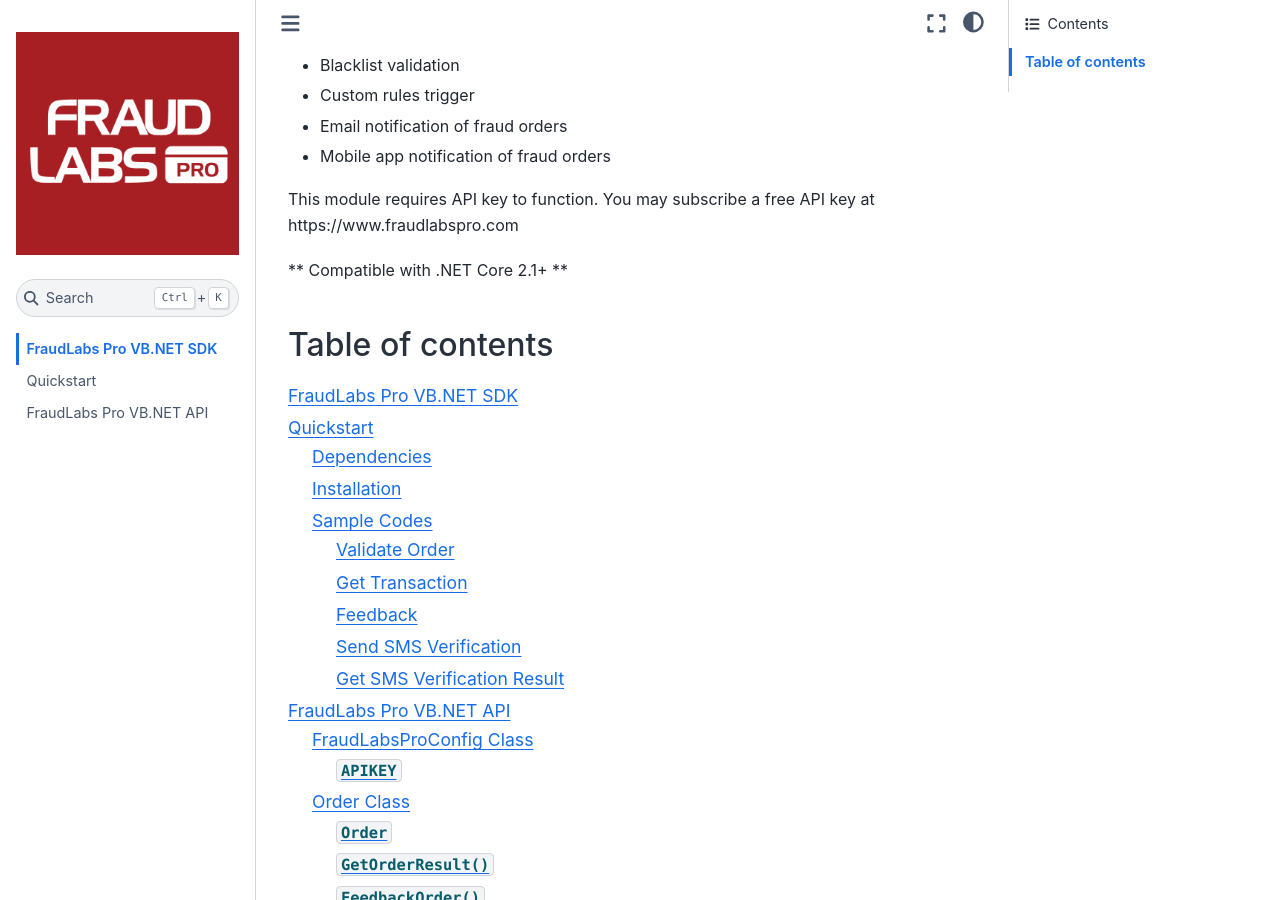
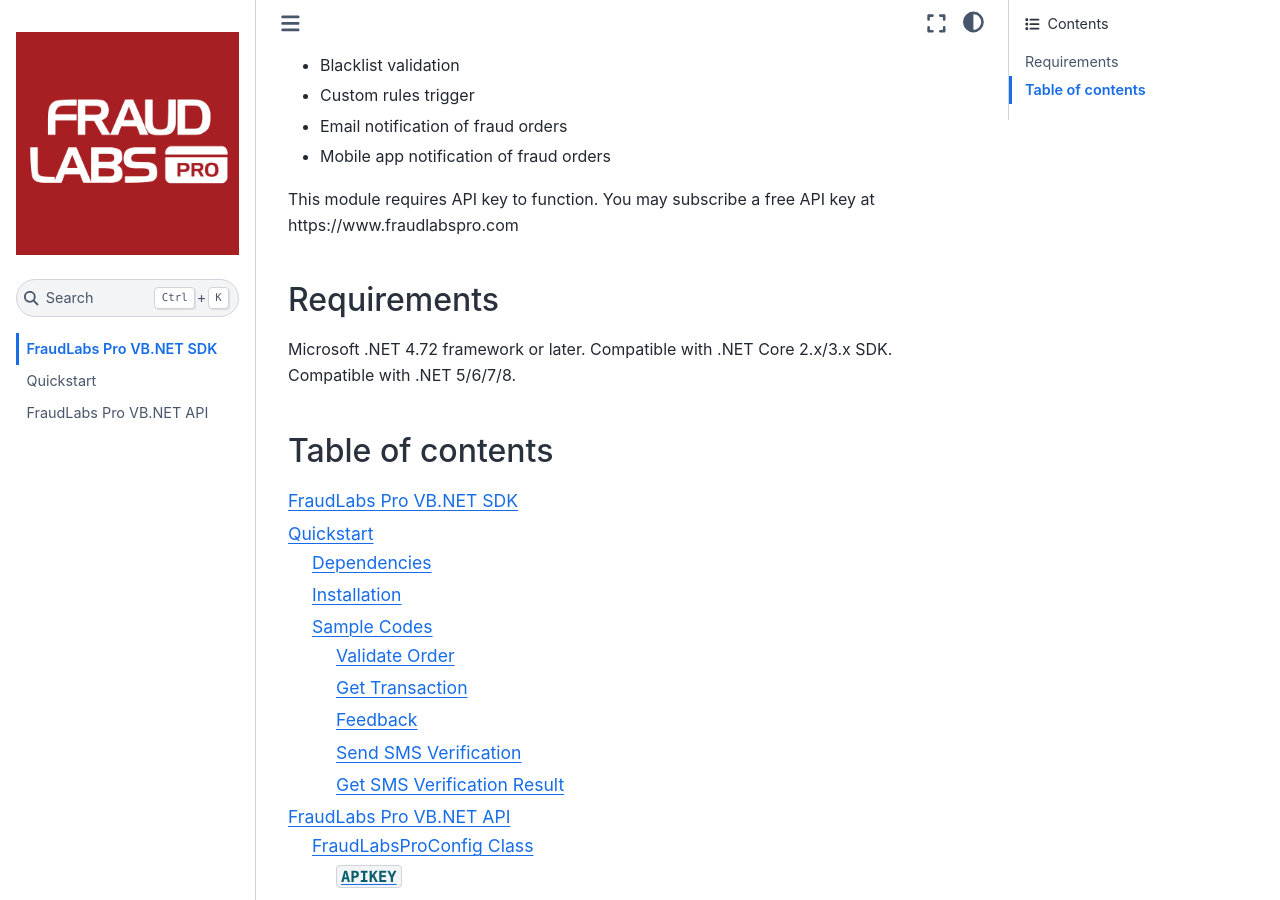
Before and after one commit to fraudlabspro/fraudlabspro-dotnet, a Sphinx documentation site: the page built from docs/source/index.md, in a window 1280 px wide and 900 px high, scrolled down 381 px. Built offline with Sphinx 7.4.7 and the Sphinx Book theme 1.1.4, drawn with Linux system fonts in a browser that asks for light colours.

Commit message:
Updated for compatibility with .NET 8

```diff
--- a/docs/source/index.md
+++ b/docs/source/index.md
@@ -16,7 +16,12 @@
 
 This module requires API key to function. You may subscribe a free API key at https://www.fraudlabspro.com
 
-** Compatible with .NET Core 2.1+ **
+
+## Requirements
+
+Microsoft .NET 4.72 framework or later.
+Compatible with .NET Core 2.x/3.x SDK.
+Compatible with .NET 5/6/7/8.
 
 
 ## Table of contents
```
Also changed, not shown: README.md (+0 -2 lines), 4 other files.
